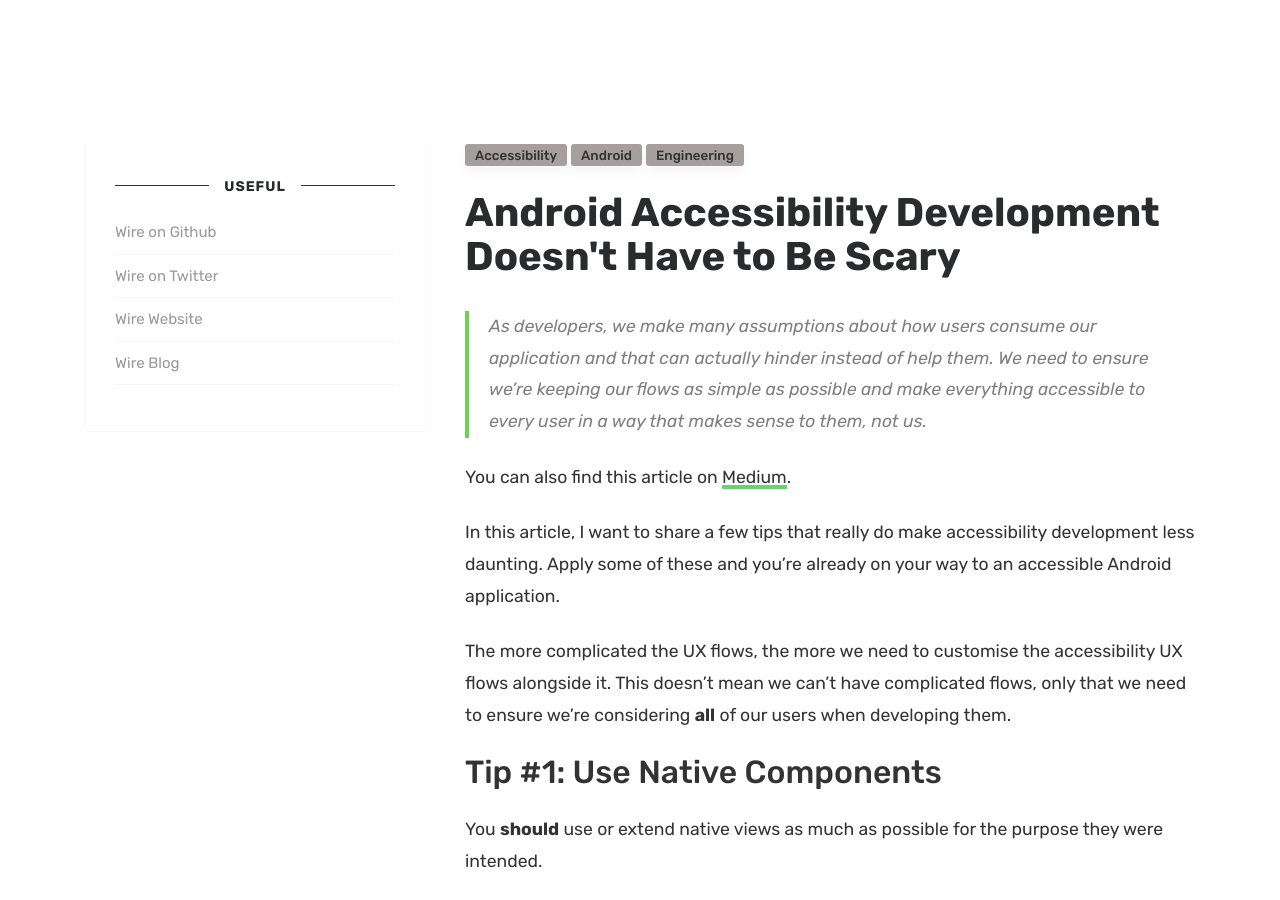
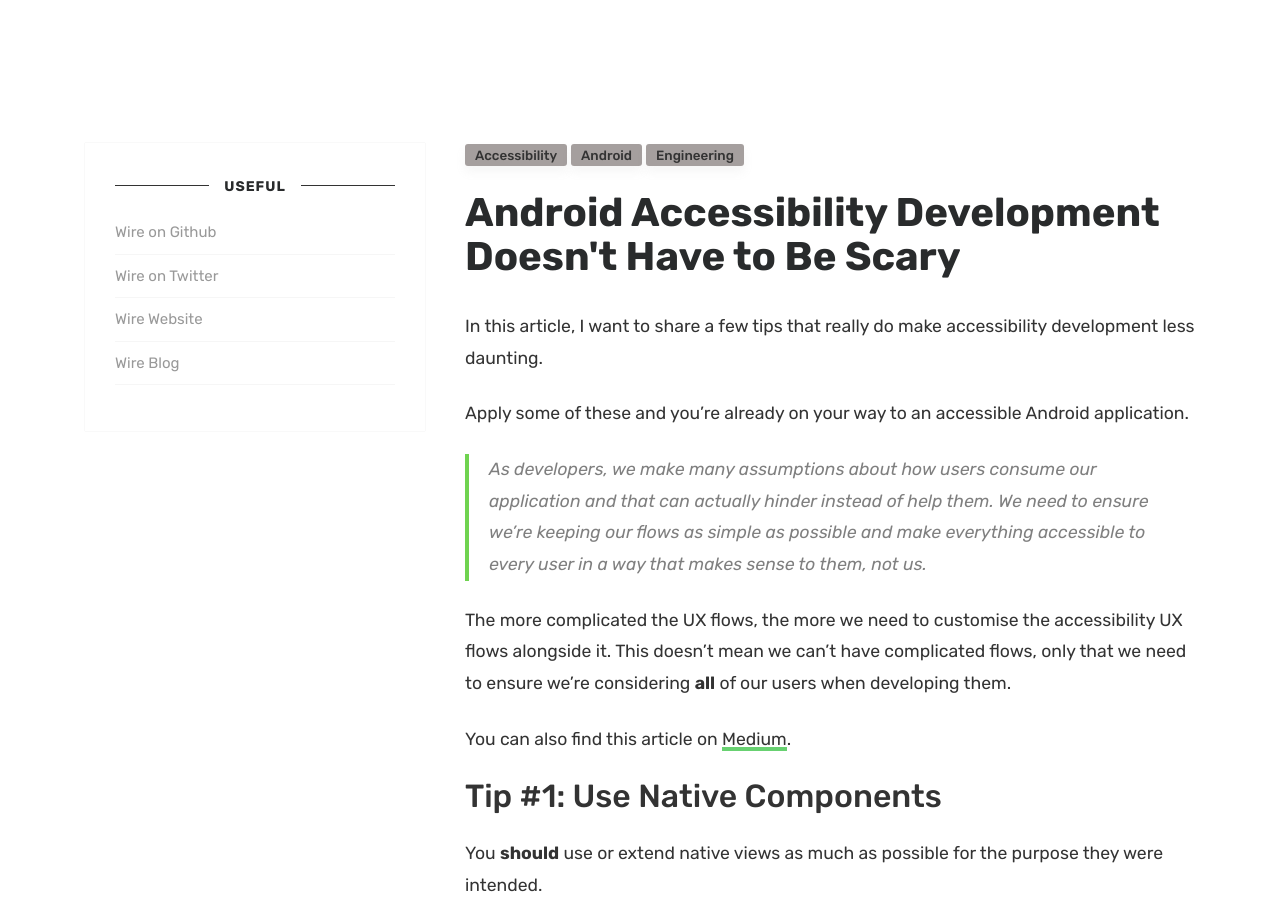
Before and after one commit to wireapp/wireapp.github.io, a Jekyll site: the page built from _posts/2020-07-10-android-accessibility-development-doesnt-have-to-be-scary.md, in a window 1280 px wide and 900 px high. Built offline with Jekyll 4.4.1, drawn with Linux system fonts in a browser that asks for light colours; comment, search, counter and statistics services are not loaded.

```diff
--- a/_posts/2020-07-10-android-accessibility-development-doesnt-have-to-be-scary.md
+++ b/_posts/2020-07-10-android-accessibility-development-doesnt-have-to-be-scary.md
@@ -7,15 +7,16 @@ categories: [ engineering, accessibility, android ]
 image: assets/images/posts/accessibility_article_featured.jpeg
 featured: true
 ---
+In this article, I want to share a few tips that really do make accessibility development less daunting.
+
+Apply some of these and you're already on your way to an accessible Android application.
 
 > As developers, we make many assumptions about how users consume our application and that can actually hinder instead of help them. We need to ensure we're
 > keeping our flows as simple as possible and make everything accessible to every user in a way that makes sense to them, not us.
 
+The more complicated the UX flows, the more we need to customise the accessibility UX flows alongside it. This doesn't mean we can't have complicated flows, only that we need to ensure we're considering **all** of our users when developing them.
+
 You can also find this article on [Medium](https://medium.com/swlh/android-accessibility-development-doesnt-have-to-be-scary-971cfe713a0e).
-
-In this article, I want to share a few tips that really do make accessibility development less daunting. Apply some of these and you're already on your way to an accessible Android application.
-
-The more complicated the UX flows, the more we need to customise the accessibility UX flows alongside it. This doesn't mean we can't have complicated flows, only that we need to ensure we're considering **all** of our users when developing them.
 
 ## Tip #1: Use Native Components
 
```
